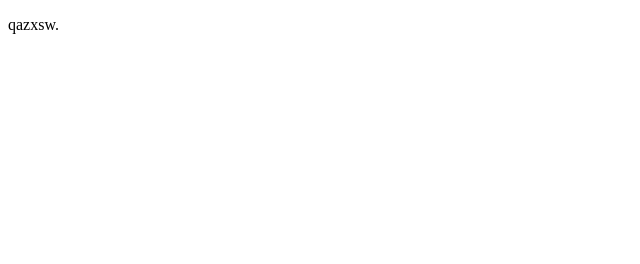
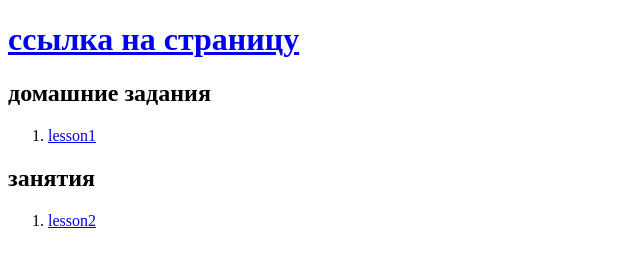
Before and after one commit to theeliizabeth/theeliizabeth.github.io, a plain HTML site: page index.html in a window 1280 px wide. Shown: the whole page, without its empty margins (0-640 px from the left). Drawn offline with Linux system fonts and the light colour scheme.

Commit message:
Add files via upload

```diff
--- a/index.html
+++ b/index.html
@@ -7,6 +7,17 @@
     <title>qazxsw</title>
 </head>
 <body>
-    <p>qazxsw.</p>
+    <h1><a href="my_page.html"> ссылка на страницу</a></h1>
+    <h2>домашние задания</h2>
+    <ol>
+        <li>
+            <a href="lesson1.html">lesson1</a>
+        </li>
+    </ol>
+    <h2>занятия</h2>
+    <ol>
+        <li>
+            <a href="lesson2.html">lesson2</a>
+        </li>
+    </ol>
 </body>
-</html>
```
